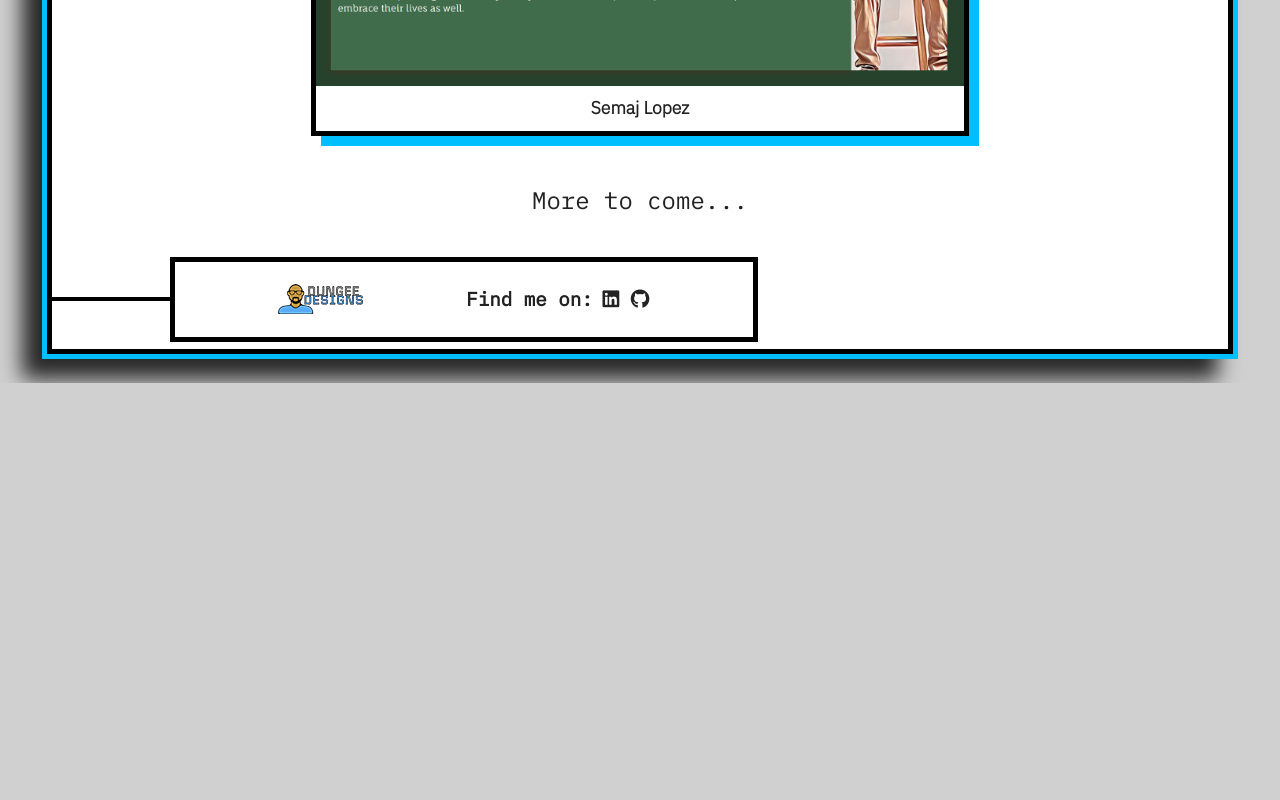
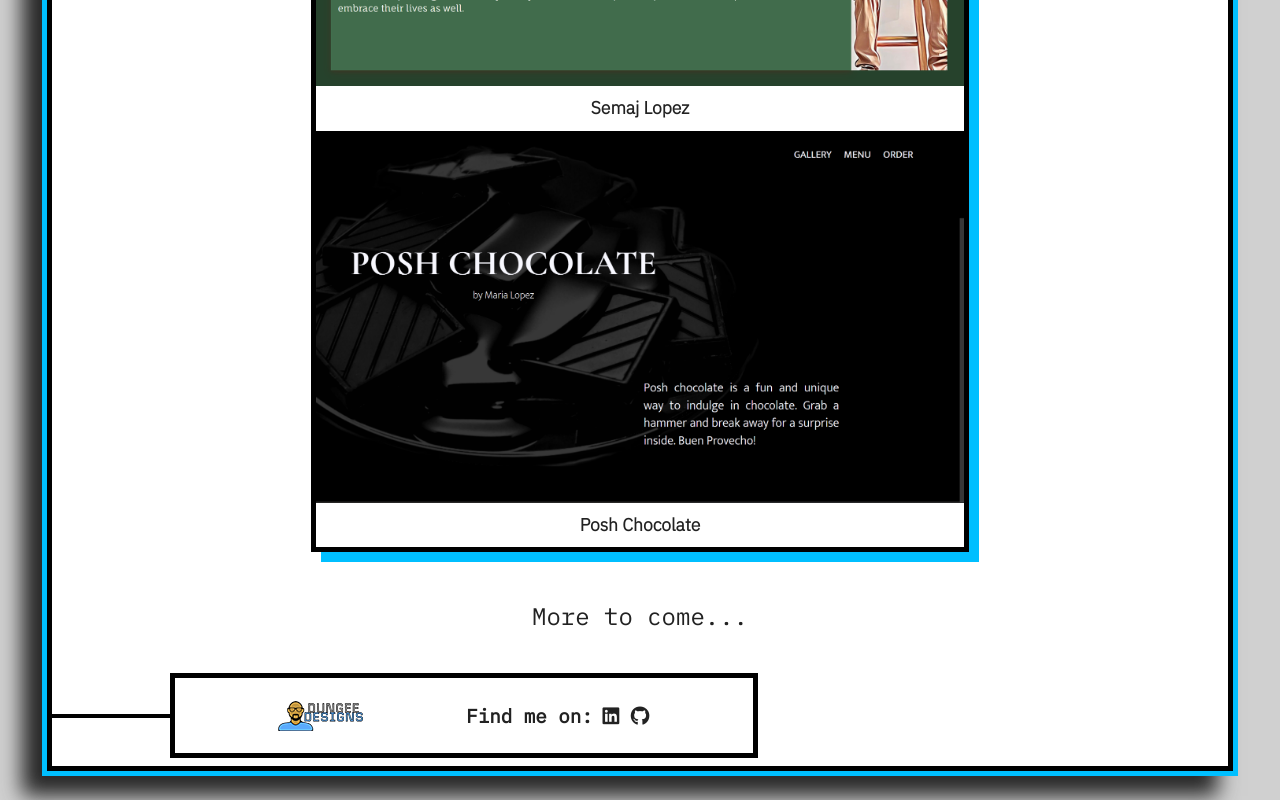
Before and after one commit to cm-dungee/dungeedesigns, a website: page portfolio/index.html in a window 1280 px wide. Shown: the part 680-1480 px from the top of the page. Before the commit the page ends 1063 px from the top, so only its background shows below. Drawn offline with Linux system fonts and the light colour scheme; files that its build step writes are made by us from their sources; files whose address does not match are found by name.

Commit message:
added Posh Chocolate to portfolio

```diff
--- a/portfolio/index.html
+++ b/portfolio/index.html
@@ -68,6 +68,10 @@
 					<div class="caption">
 						<p>Semaj Lopez</p>
 					</div>
+					<a href="https://poshchocolatebymaria.com" target="_blank"><img src="../img/poshchocolate.png" alt="Posh Chocolate website"></a>
+					<div class="caption">
+						<p>Posh Chocolate</p>
+					</div>
 				</div>
 				<div class="coming-soon">
 					<p>More to come...</p>
```
Also changed, not shown: img/poshchocolate.png (added).
